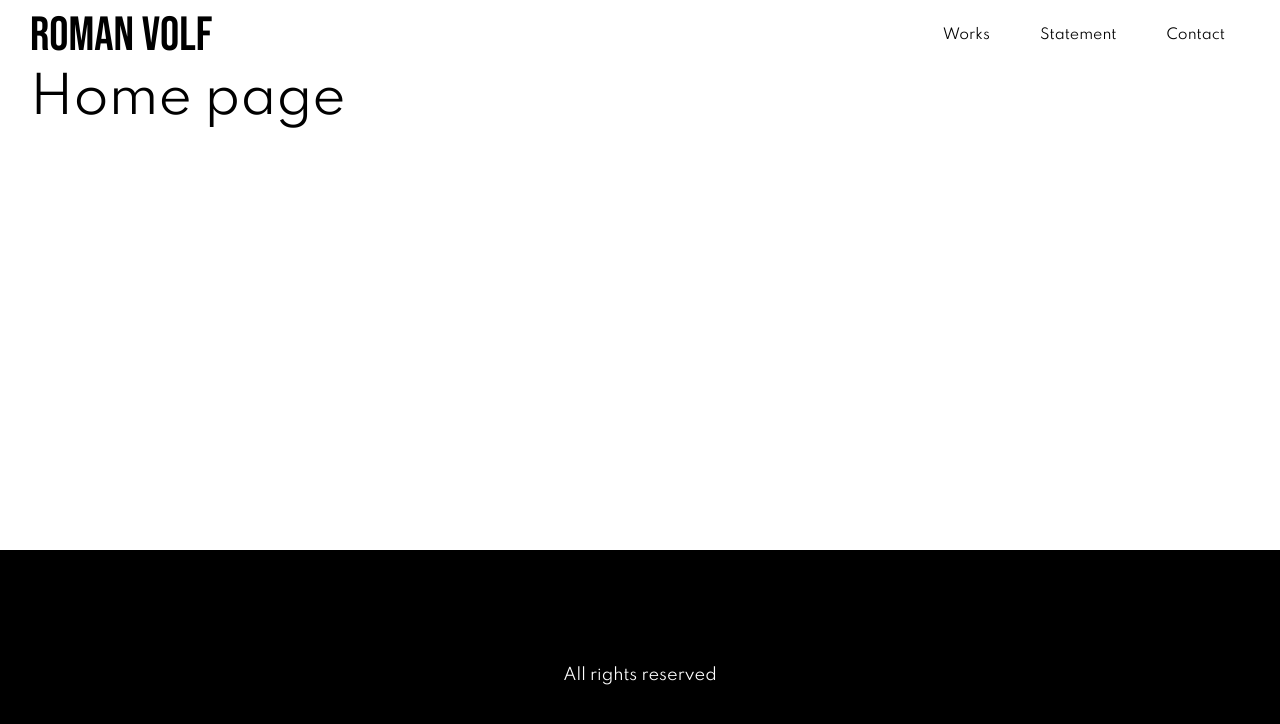
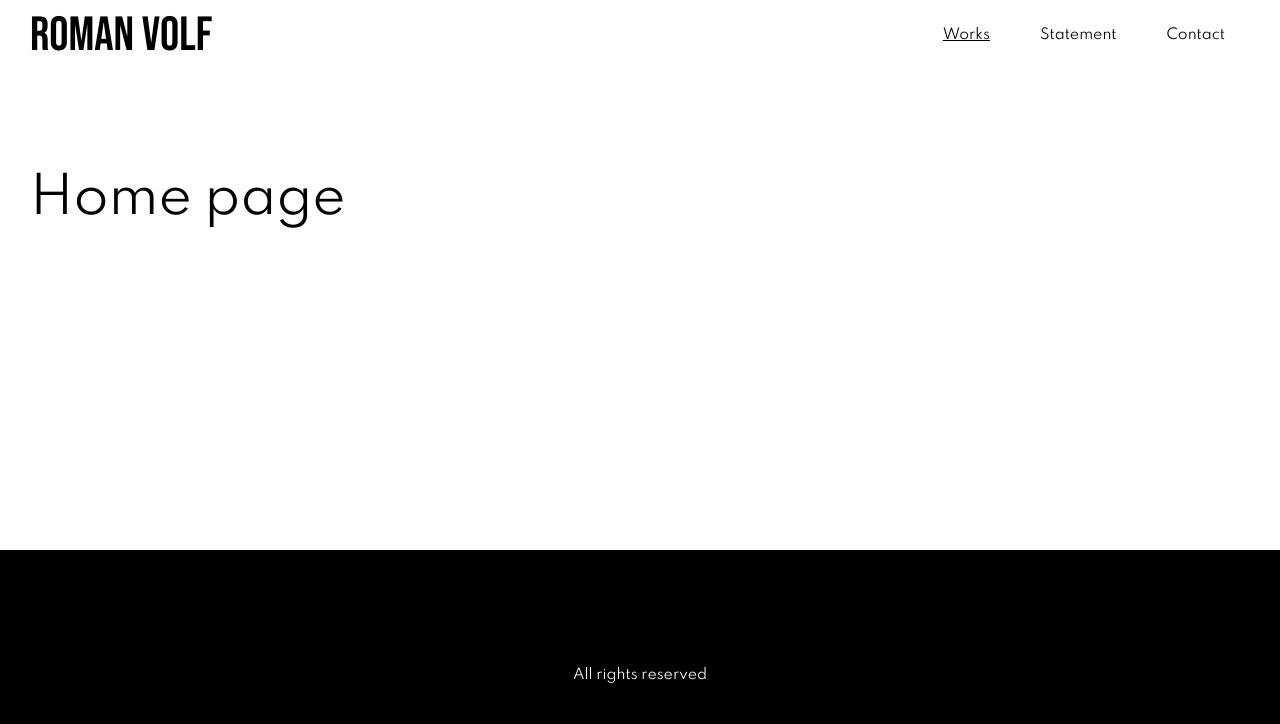
Before and after one commit to romanstan1/roman-volf, a React (Create React App) app: page / in a window 1280 px wide. Shown: the top 724 px of the page. Built offline with nearby package versions, Linux system fonts and the light colour scheme.

Commit message:
Adds active routes on navbar

```diff
--- a/src/components/Footer.jsx
+++ b/src/components/Footer.jsx
@@ -3,6 +3,7 @@ import styled from "styled-components";
 import Section from "./Section";
 import COLORS from "../styles/colors";
 import BREAKPOINTS from "../styles/breakpoints";
+import { P2 } from "./Text";
 
 const Wrapper = styled.footer`
   background: ${COLORS.black};
@@ -12,7 +13,7 @@ const Wrapper = styled.footer`
   }
 `;
 
-const Text = styled.p`
+const Text = styled(P2)`
   color: ${COLORS.white};
   text-align: center;
 `;
--- a/src/components/Header.jsx
+++ b/src/components/Header.jsx
@@ -1,6 +1,6 @@
 import React from "react";
-import styled from "styled-components";
-import { Link } from "react-router-dom";
+import styled, { css } from "styled-components";
+import { Link, useLocation } from "react-router-dom";
 
 import Section from "./Section";
 
@@ -28,6 +28,9 @@ const NavLink = styled(Link)`
   padding: 0 5px;
   margin: 0 20px;
   cursor: pointer;
+  ${(props) => props.active &&
+    css`text-decoration: underline;`
+  }
   &:hover {
     text-decoration: underline;
   }
@@ -36,17 +39,21 @@ const NavLink = styled(Link)`
   }
 `;
 
-const Header = () => {
-  return (
+const Header = (props) => {
+  const { pathname } = useLocation();
+  const isActive = (val) => {
+    return pathname === `/${val}`? "true" : undefined;
+  };
+  return  (
     <Section>
       <Wrapper>
         <Logo to="/">
           Roman Volf
         </Logo>
         <Nav>
-          <NavLink to="/">Works</NavLink>
-          <NavLink to="/statement">Statement</NavLink>
-          <NavLink to="/contact">Contact</NavLink>
+          <NavLink active={isActive("")} to="/">Works</NavLink>
+          <NavLink active={isActive("statement")} to="/statement">Statement</NavLink>
+          <NavLink active={isActive("contact")} to="/contact">Contact</NavLink>
         </Nav>
       </Wrapper>
     </Section>
--- a/src/components/Text.jsx
+++ b/src/components/Text.jsx
@@ -2,7 +2,8 @@ import styled from "styled-components";
 import BREAKPOINTS from "../styles/breakpoints";
 
 export const H1 = styled.h1`
- font-size: 50px;
+  padding-top: 100px;
+  font-size: 50px;
  @media screen and (max-width: ${BREAKPOINTS.large}px) {
     font-size: 36px;
   }
```
